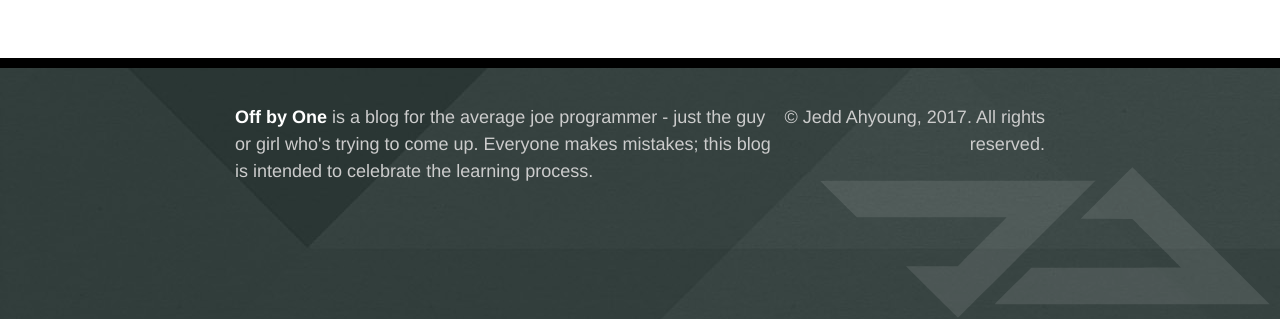
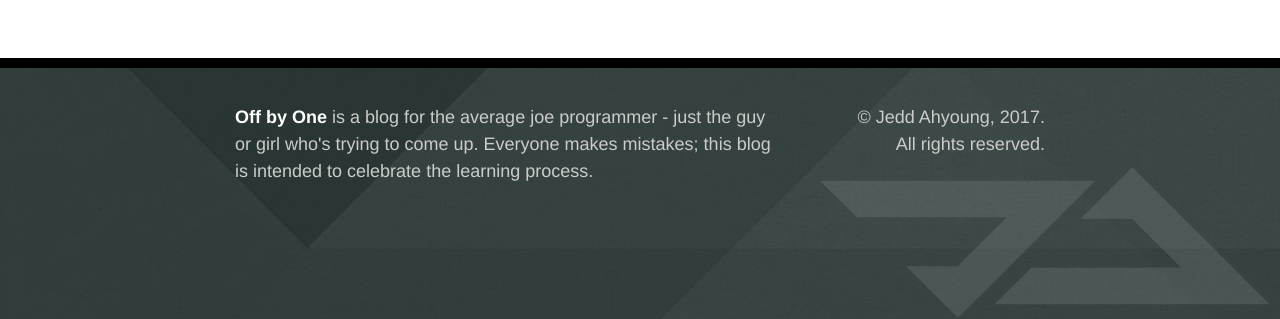
Before and after one commit to jwahyoung/off-by-one, a Jekyll site: the page built from index.html, in a window 1280 px wide. Shown: the part 1540-1859 px from the top of the page. Built offline with Jekyll 4.4.1, drawn with Linux system fonts in a browser that asks for light colours; some web fonts are replaced; the list of posts is cut into pages by our own code; comment, search, counter and statistics services are not loaded.

Commit message:
Update footer to add break.

```diff
--- a/_layouts/default.html
+++ b/_layouts/default.html
@@ -29,7 +29,9 @@
           <strong>{{site.title}}</strong> is a blog for the average joe programmer - just the guy or girl who's trying to come up. Everyone makes mistakes; this blog is intended to celebrate the learning process.
         </div><div class="column on-3">
           <p class="copyright">
-            &copy; Jedd Ahyoung, {{ site.time | date: '%Y' }}. All rights reserved.
+            &copy; Jedd Ahyoung, {{ site.time | date: '%Y' }}.
+            <br />
+            All rights reserved.
           </p>
           <img class="logo" src="/images/logo.svg" />
         </div>
```
